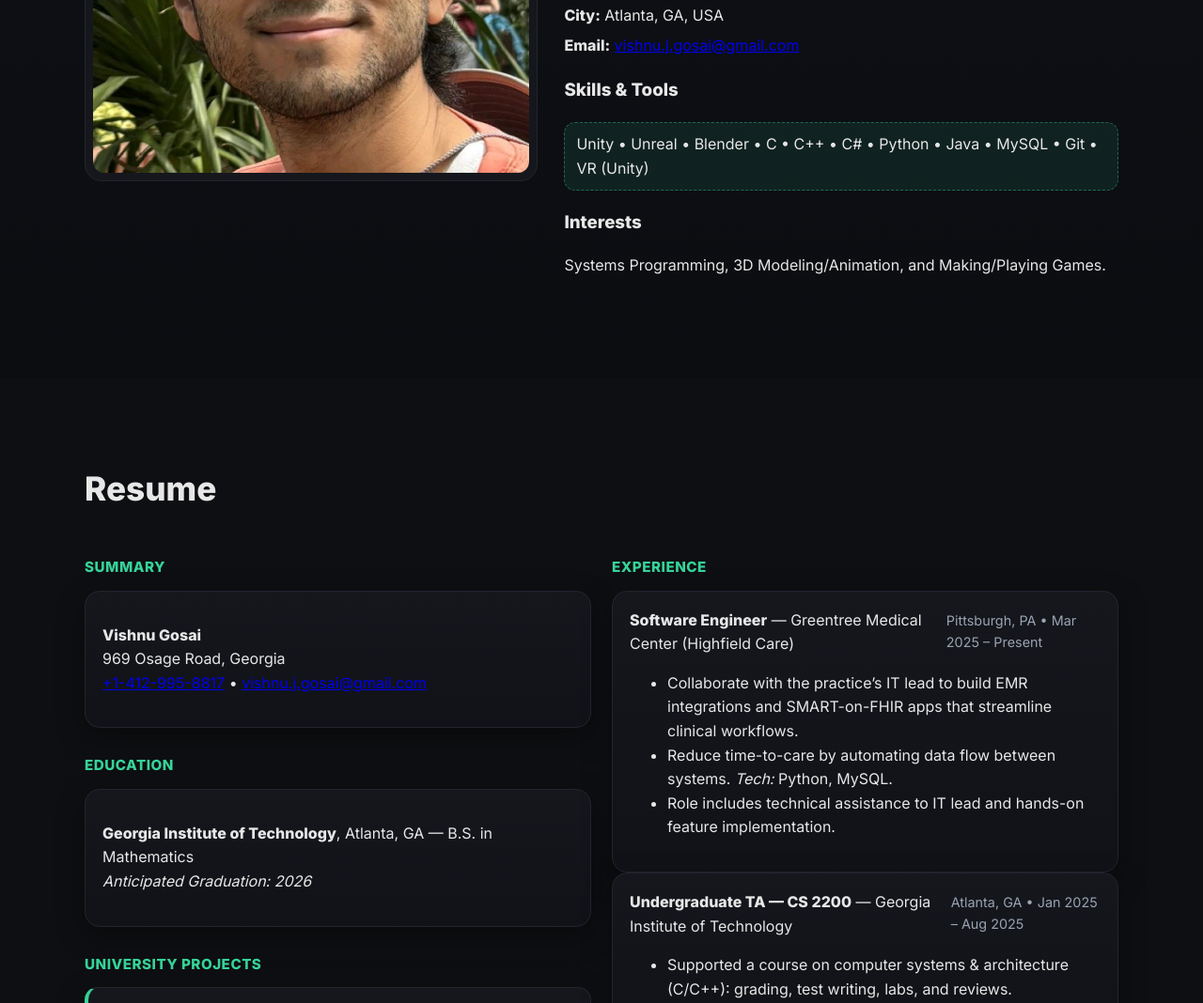
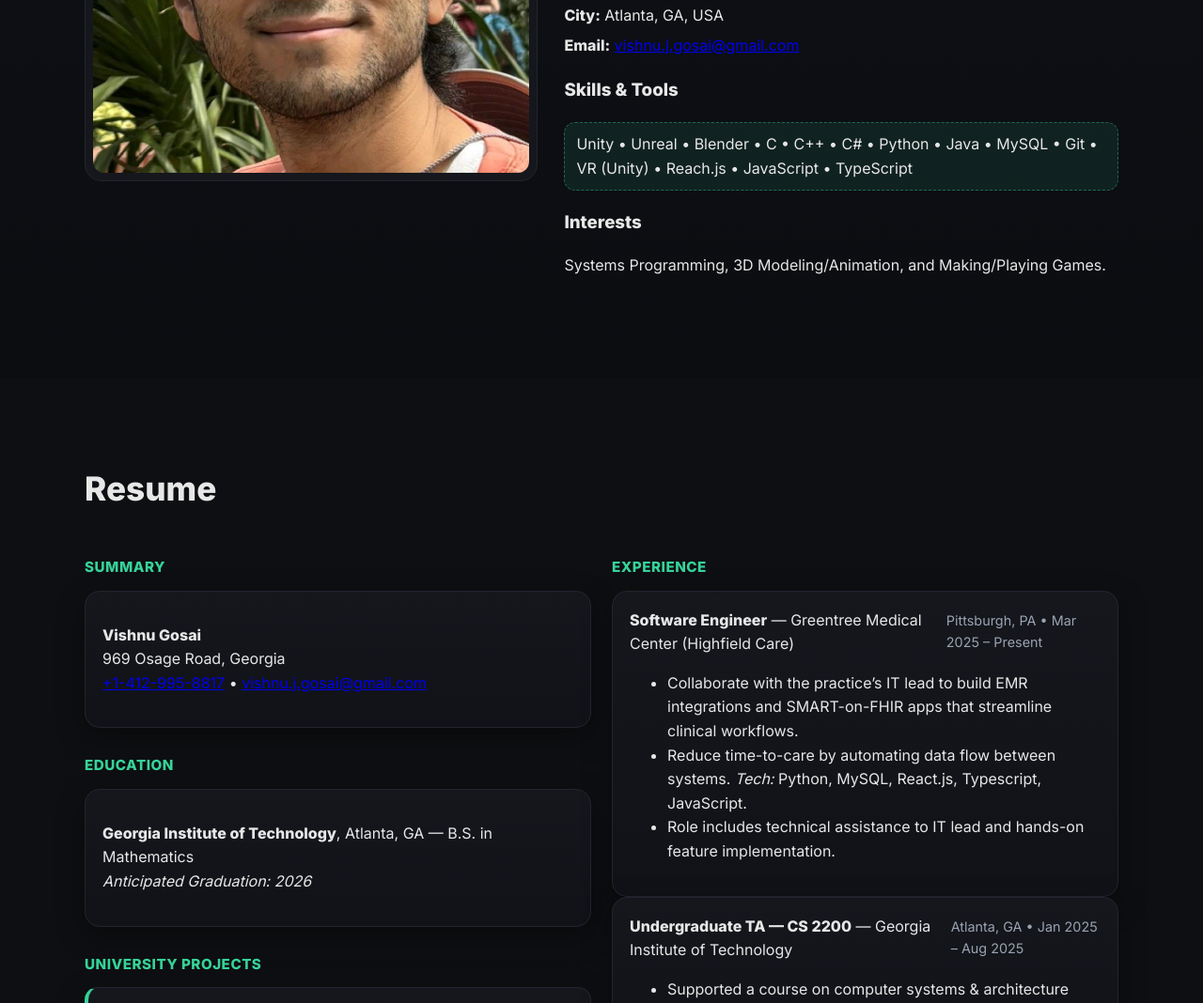
Before and after one commit to vgosai/vgosai.github.io, a plain HTML site: page index.html in a window 1280 px wide. Shown: the part 1180-2248 px from the top of the page at 94% size. Drawn offline with Linux system fonts and the light colour scheme.

Commit message:
update skills

```diff
--- a/index.html
+++ b/index.html
@@ -62,7 +62,7 @@
         </ul>
         <h3>Skills &amp; Tools</h3>
         <p class="skills">
-          Unity • Unreal • Blender • C • C++ • C# • Python • Java • MySQL • Git • VR (Unity)
+          Unity • Unreal • Blender • C • C++ • C# • Python • Java • MySQL • Git • VR (Unity) • Reach.js • JavaScript • TypeScript
         </p>
         <h3>Interests</h3>
         <p>Systems Programming, 3D Modeling/Animation, and Making/Playing Games.</p>
@@ -143,7 +143,7 @@
             </div>
             <ul>
               <li>Collaborate with the practice’s IT lead to build EMR integrations and SMART-on-FHIR apps that streamline clinical workflows.</li>
-              <li>Reduce time-to-care by automating data flow between systems. <em>Tech:</em> Python, MySQL.</li>
+              <li>Reduce time-to-care by automating data flow between systems. <em>Tech:</em> Python, MySQL, React.js, Typescript, JavaScript.</li>
               <li>Role includes technical assistance to IT lead and hands-on feature implementation.</li>
             </ul>
           </div>
```
